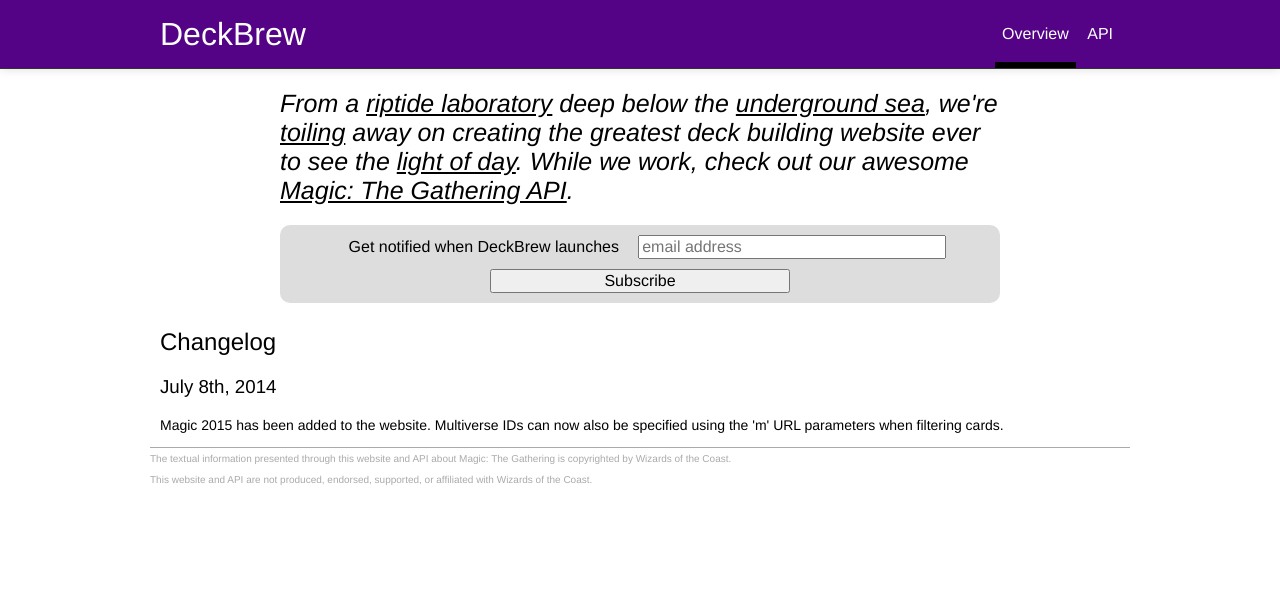
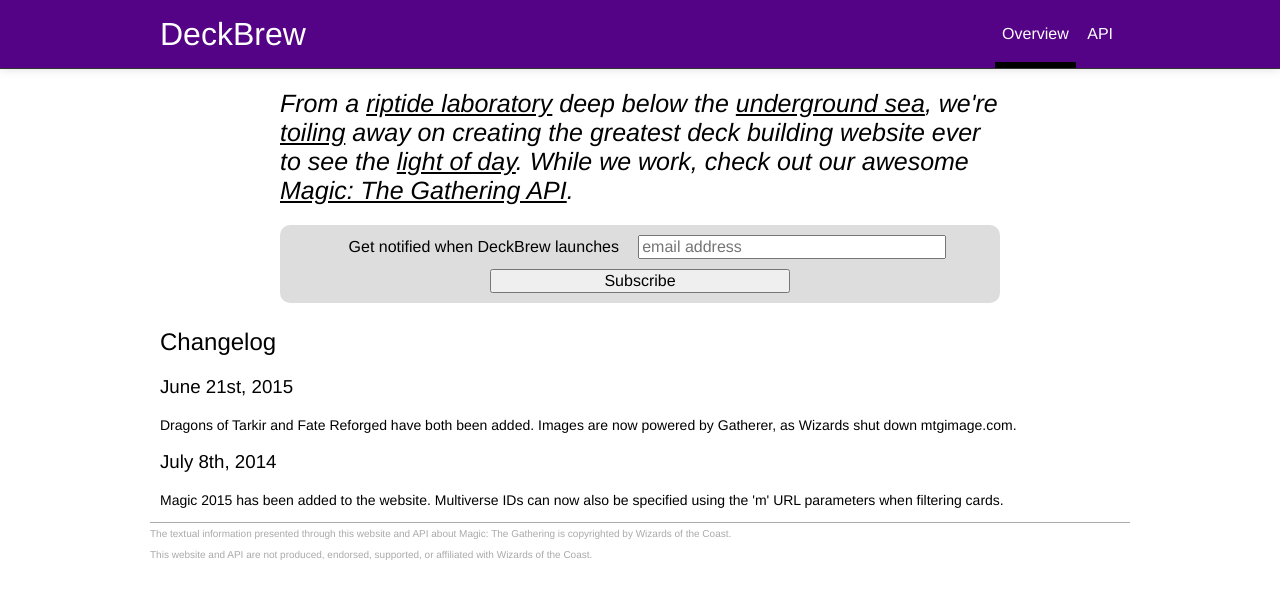
Before and after one commit to jerryharrison/deckbrew-website, a Jekyll site: the page built from index.html, in a window 1280 px wide. Shown: the top 599 px of the page. Built offline with Jekyll 4.4.1, drawn with Linux system fonts in a browser that asks for light colours; Markdown is read by kramdown in place of the engine named in the settings.

Commit message:
Update the changelog

```diff
--- a/index.html
+++ b/index.html
@@ -18,6 +18,12 @@
 
   <h2>Changelog</h2>
 
+  <h3>June 21st, 2015</h3>
+
+  <p>
+    Dragons of Tarkir and Fate Reforged have both been added. Images are now powered by Gatherer, as Wizards shut down mtgimage.com.
+  </p>
+
   <h3>July 8th, 2014</h3>
 
   <p>
```
